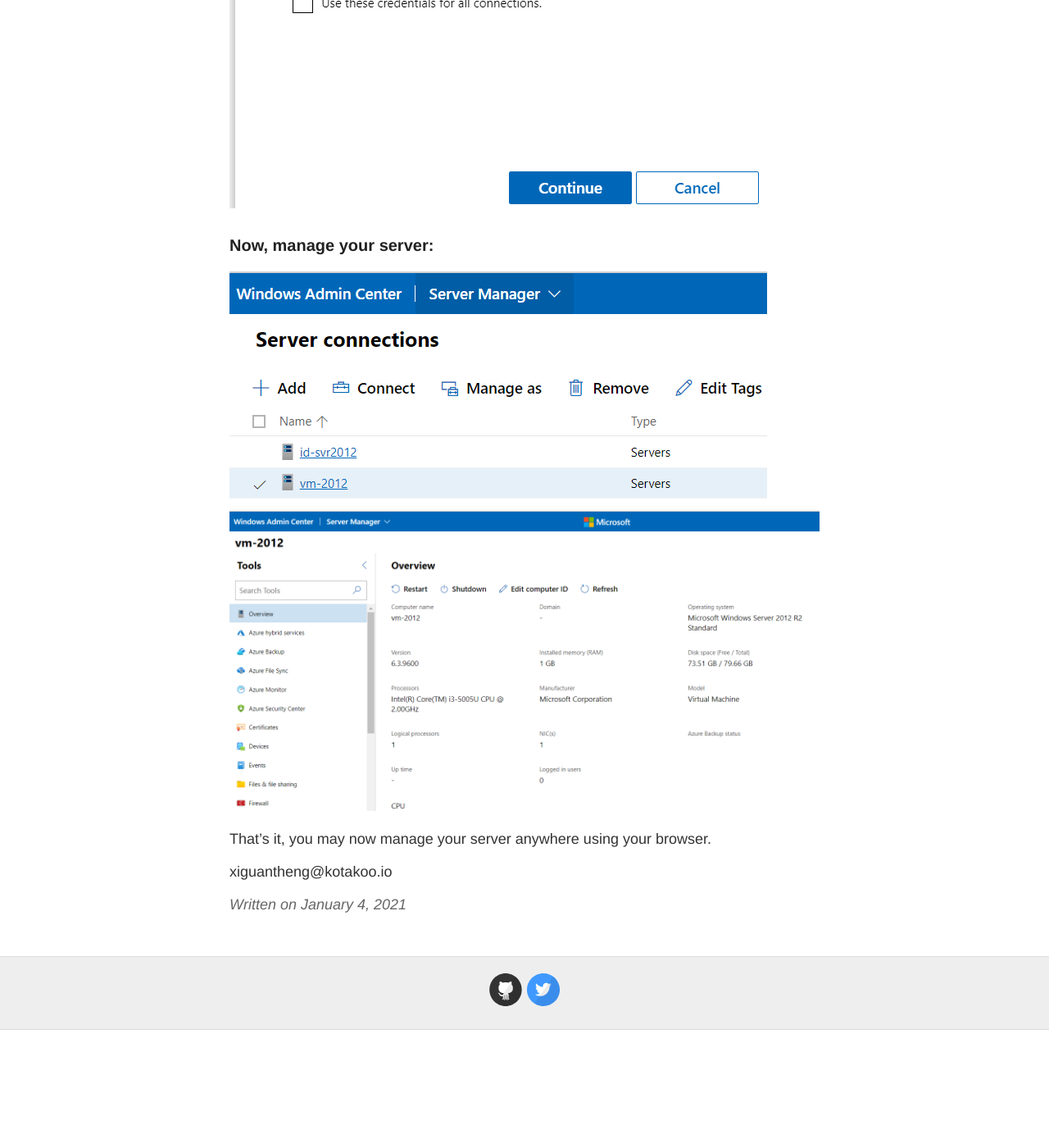
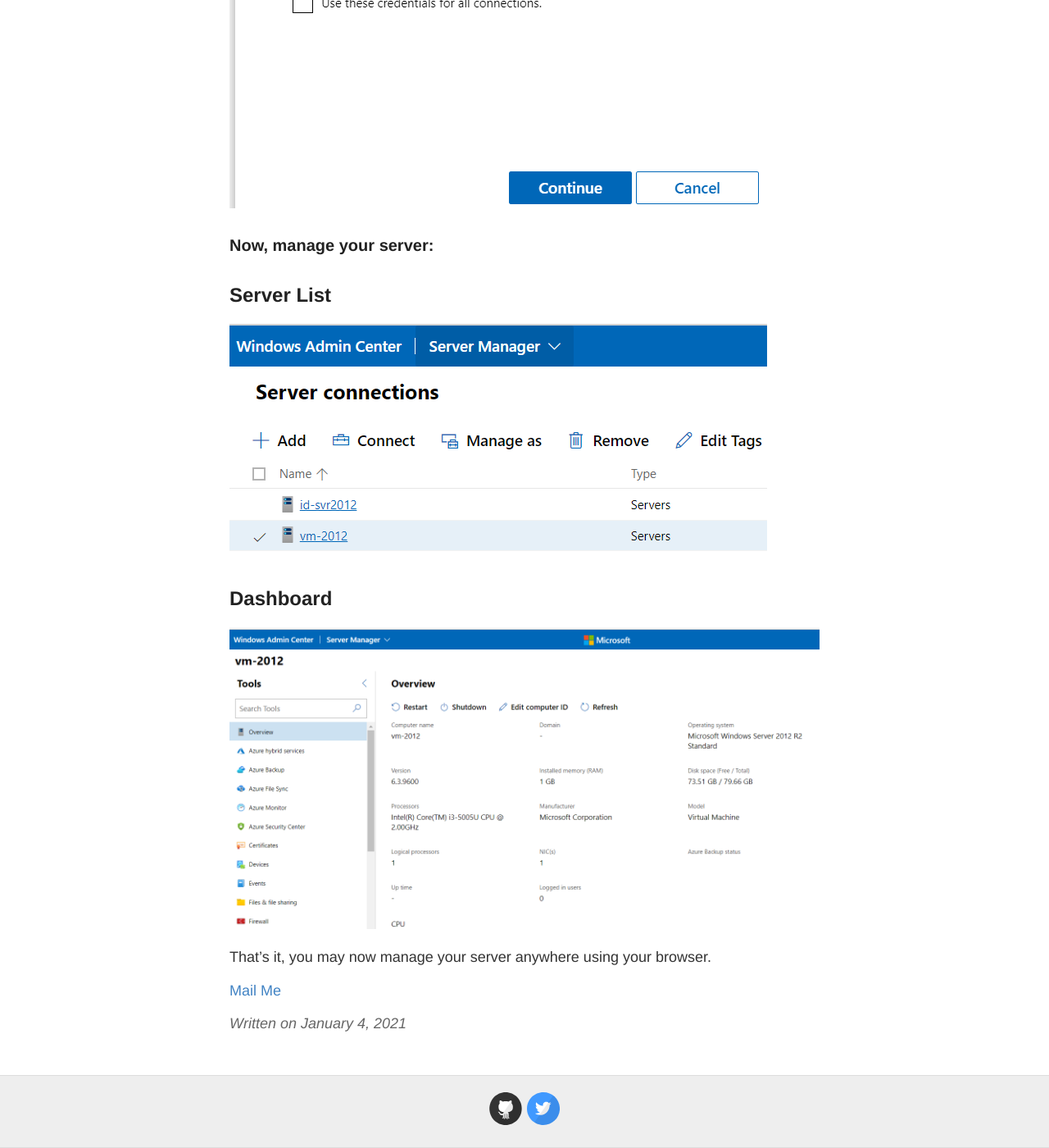
Before and after one commit to rakemiel/windows2000, a Jekyll site: the page built from _posts/2021-1-4-Manage-Windows-2012-Core.md, in a window 1280 px wide and 1400 px high, scrolled down 3963 px. Shown: the whole window at 82% size. Built offline with Jekyll 4.4.1, drawn with Linux system fonts in a browser that asks for light colours; before the commit the page ends 5219 px from its top, so only the background shows below that.

Commit message:
Update 2021-1-4-Manage-Windows-2012-Core.md

```diff
--- a/_posts/2021-1-4-Manage-Windows-2012-Core.md
+++ b/_posts/2021-1-4-Manage-Windows-2012-Core.md
@@ -91,9 +91,15 @@
 
 
 ### Now, manage your server:
+
+## Server List
+
 ![Windows Admin Center](../images/windowsadmin.png)
+
+## Dashboard
+
 ![Windows Admin Center](../images/windowsadmin2.png)
 
 That's it, you may now manage your server anywhere using your browser.
 
-xiguantheng@kotakoo.io
+[Mail Me](mailto:aanset@kotakoo.io)
```
